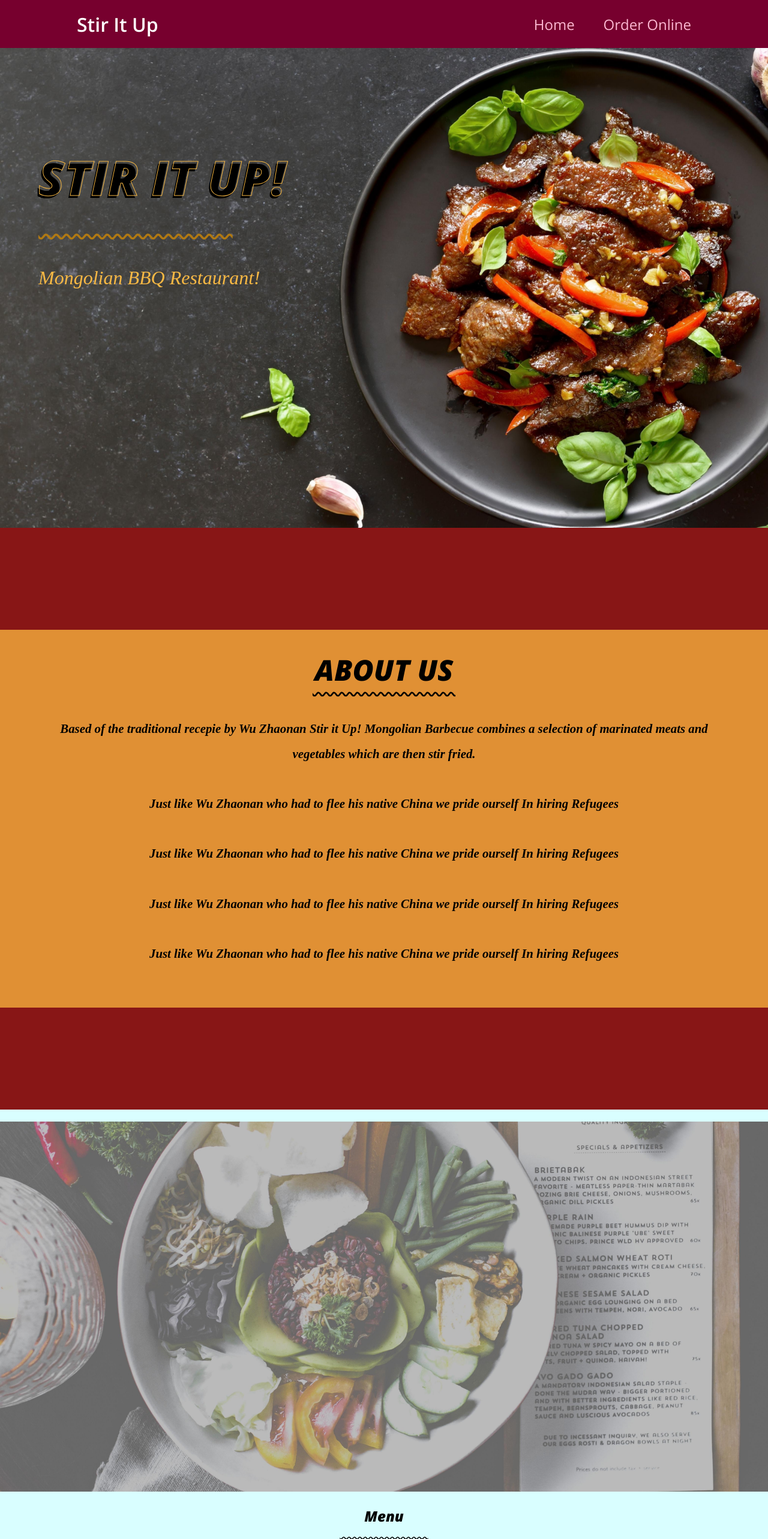
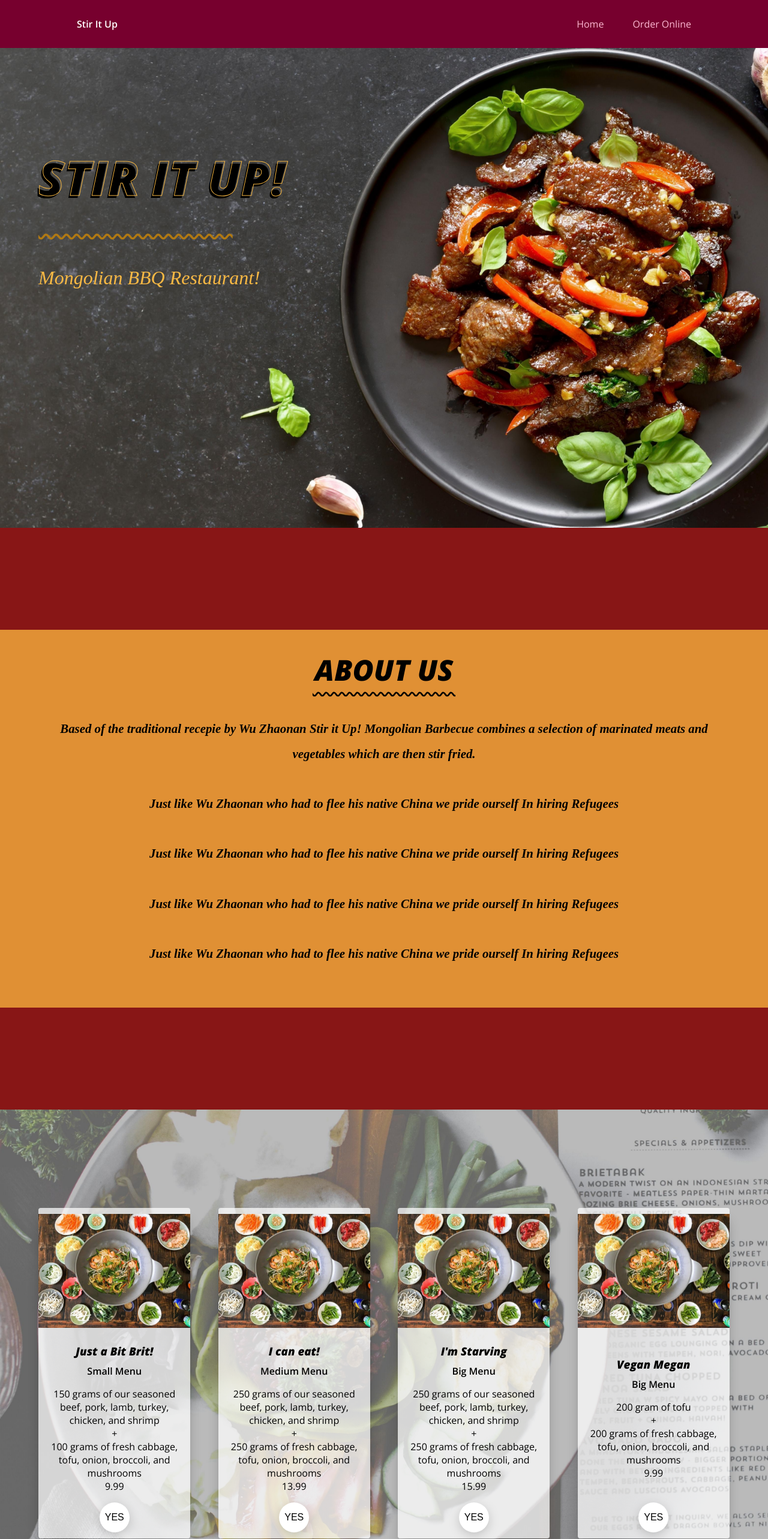
Before and after one commit to tkalejandro/hackathon-mongolia-restaurant, a Next.js app: page / in a window 1280 px wide. Shown: the top 2566 px of the page at 60% size. Built offline with nearby package versions, Linux system fonts and the light colour scheme; a web font is replaced by a local one.

Commit message:
backgrounds inside component fixed

```diff
--- a/components/MainNavigation/MainNavigation.module.css
+++ b/components/MainNavigation/MainNavigation.module.css
@@ -9,7 +9,7 @@
   }
 
   .logo {
-    font-size: 2rem;
+    font-size: 1rem;
     color: white;
     font-weight: bold;
   }
@@ -28,7 +28,7 @@
 
   .header a {
     text-decoration: none;
-    font-size: 1.5rem;
+    font-size: 1rem;
     color: #fcb8d2;
   }
 
--- a/components/Menu/Menu.js
+++ b/components/Menu/Menu.js
@@ -2,7 +2,7 @@
 import styles from './Menu.module.css'
 import Image from 'next/image'
 import img1 from "../../images/mongoliabbq.jpeg"
-import img2 from "../../images/menuBG.jpg"
+import menuBackground from "../../images/menuBG.jpg"
 
 import { restaurantMenu } from '../../public/Data/restaurantMenu'
 
@@ -16,6 +16,7 @@ const Menu = () => {
                 <Image
                     src={img1}
                     alt={menu.title}
+
                 />
                 <div className={styles.cardInfoContainer}>
                     <h3 className={styles.cardTitle}>{menu.title}</h3>
@@ -34,11 +35,19 @@ const Menu = () => {
     return (
         <section className={styles.menuContainer}>
             {/* slide 3 */}
+            {/* This is working somehow! xD
+                This is a good example of how to make background
+                Make sure to use the same as this.
+                And same in the css.
+                THE PARENT MUST BE POSITION RELATIVE.
+             */}
+            <Image
+            className={styles.bgImage}
+            src={menuBackground}
+            alt="Menu Background"
+            layout="fill"
 
-            <Image
-                    src={img2}
-                    className={styles.bgImage}
-                />
+          />
 
             <h2>Menu</h2>
             <div className={styles.underline}>_____________________</div>
--- a/components/Menu/Menu.module.css
+++ b/components/Menu/Menu.module.css
@@ -47,6 +47,7 @@
   background-color: rgba(255, 255, 255, 0.726);
   border-radius: 0.25rem;
   box-shadow: 0 20px 20px -3px rgba(0, 0, 0, 0.25);
+  z-index: 1;
 }
 .cardTitle {
   padding: 10px 0;
@@ -57,6 +58,8 @@
   padding: 1em;
 }
 .bgImage {
+  z-index: 0;
+  object-fit: cover;
 }
 
 .cardButton {
--- a/components/Title/Title.js
+++ b/components/Title/Title.js
@@ -1,10 +1,19 @@
 import styles from './Title.module.css'
+import Image from "next/image"
+import landingImage from "../../images/landingImage.jpg"
 
 
 const Title = () => {
 
     return(
         <section className={styles.titleContainer}>
+          <Image
+            src={landingImage}
+            alt="Landing Page Stir It Up"
+            layout="fill"
+            className={styles.bgImage}
+
+          />
           {/* slide 1 */}
           <div className={styles.titleDiv}>
             <h1>STIR IT UP!</h1>
--- a/components/Title/Title.module.css
+++ b/components/Title/Title.module.css
@@ -15,7 +15,7 @@
     width: 100vw;
     height: 100vh;
     position: relative;
-    background: url("../../images/landingImage.jpg") center/cover no-repeat;
+    /*background: url("../../images/landingImage.jpg") center/cover no-repeat;*/
   }
 
   .titleContainer h1 {
@@ -36,8 +36,8 @@
     font-style: italic;
   }
 
-  .orderContainer {
-    /*some CSS*/
+  .bgImage {
+    object-fit: cover;
   }
 
 
```
